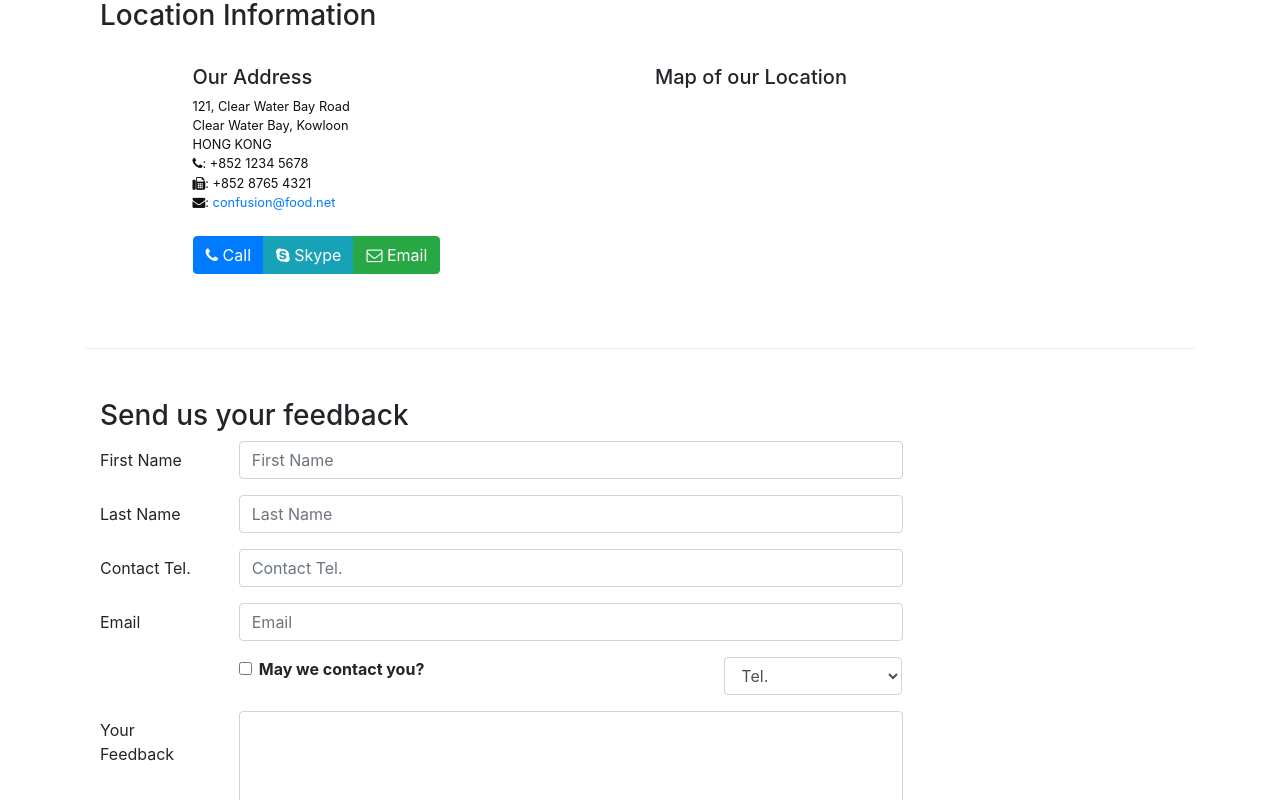
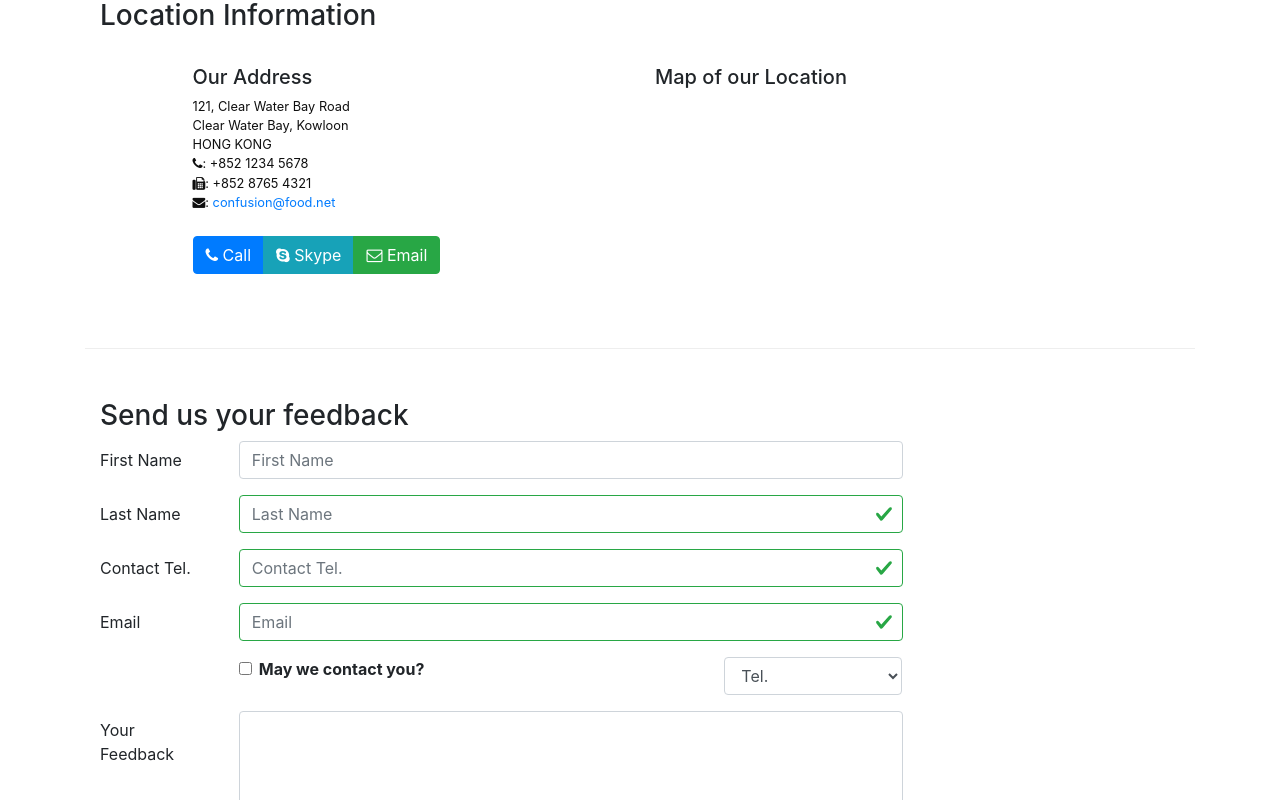
Before and after one commit to AhmedElsayed101/Restaurant-demo, a React (Create React App) app: page /contactus in a window 1280 px wide. Shown: the part 498-1298 px from the top of the page. Built offline with nearby package versions, Linux system fonts and the light colour scheme.

Commit message:
my try of validation

```diff
--- a/src/components/ContactComponent.js
+++ b/src/components/ContactComponent.js
@@ -1,81 +1,152 @@
-import React, {Component} from 'react';
-import {Link} from 'react-router-dom'
-import { BreadcrumbItem, Breadcrumb, Button, Form, FormGroup, FormFeedback, Label, Input, Col } from "reactstrap";
+import React, { Component } from "react";
+import { Link } from "react-router-dom";
+import {
+    BreadcrumbItem,
+    Breadcrumb,
+    Button,
+    Form,
+    FormGroup,
+    FormFeedback,
+    Label,
+    Input,
+    Col,
+} from "reactstrap";
 
-
-
-class Contact extends Component{
-
+class Contact extends Component {
     state = {
-        firstname: '',
-        lastname: '',
-        telnum: '',
-        email: '',
+        firstname: "",
+        lastname: "",
+        telnum: "",
+        email: "",
         agree: false,
-        contactType: 'Tel.',
-        message: '',
-        touched : {
+        contactType: "Tel.",
+        message: "",
+        touched: {
             firstname: false,
-            lastname : false,
-            telnum : false,
-            email : false,
+            lastname: false,
+            telnum: false,
+            email: false,
         },
-    }
+    };
 
     handleInputChange = (event) => {
-        const {target} = event
-        const {name, type , value , checked} = target
-        console.log('name', name)
-        const valueToSave = type === 'checkbox' ? checked : value
+        const { target } = event;
+        const { name, type, value, checked } = target;
+        console.log("name", name);
+        const valueToSave = type === "checkbox" ? checked : value;
 
         this.setState(() => ({
-            [name] : valueToSave
-        }))
-    }
+            [name]: valueToSave,
+        }));
+    };
 
     handleSubmit = (event) => {
-        event.preventDefault()
-        console.log('state', this.state)
-        alert('state ' + JSON.stringify(this.state))
-    }
+        event.preventDefault();
+        console.log("state", this.state);
+        alert("state " + JSON.stringify(this.state));
+    };
+
+    handleBlur = (field) => (event) => {
+        this.setState({
+            touched: { ...this.state.touched, [field]: true },
+        });
+    };
+
+    validate = (firstname, lastname, telnum, email) => {
+
+        const errors = {
+            firstname: "",
+            lastname: "",
+            telnum: "",
+            email: "",
+        };
+
+        if (this.state.touched.firstname && firstname.lengh < 3)
+            errors.firstname = "First Name should be >= 3 characters";
+        else if (this.state.touched.firstname && firstname.lengh > 10)
+            errors.firstname = "First Name should be <= 10 characters";
+
+        if (this.state.touched.lastname && lastname.length < 3)
+            errors.lastname = "Last Name should be >= 3 characters";
+        else if (this.state.touched.lastname && lastname.length > 10)
+            errors.lastname = "Last Name should be <= 10 characters";
+
+        const reg = /^\d+$/;
+        if (this.state.touched.telnum && !reg.test(telnum))
+            errors.telnum = "Tel. Number should contain only numbers";
+
+        if (
+            this.state.touched.email &&
+            email.split("").filter((x) => x === "@").length !== 1
+        )
+            errors.email = "Email should contain a @";
+
+        return errors;
+    };
+
     render() {
+        const { firstname, lastname, telnum, email } = this.state;
+        const errors = this.validate(firstname, lastname, telnum, email);
 
-        return(
+        return (
             <div className="container">
-
                 <div className="row">
                     <Breadcrumb>
-                        <BreadcrumbItem><Link to = '/home'>Home</Link></BreadcrumbItem>
-                        <BreadcrumbItem><Link to = '/menu'>Menu</Link></BreadcrumbItem>
+                        <BreadcrumbItem>
+                            <Link to="/home">Home</Link>
+                        </BreadcrumbItem>
+                        <BreadcrumbItem>
+                            <Link to="/menu">Menu</Link>
+                        </BreadcrumbItem>
                     </Breadcrumb>
                     <div className="col-12">
-                    <h3>Contact Us</h3>
+                        <h3>Contact Us</h3>
                     </div>
                 </div>
 
                 <div className="row row-content">
                     <div className="col-12">
-                    <h3>Location Information</h3>
+                        <h3>Location Information</h3>
                     </div>
                     <div className="col-12 col-sm-4 offset-sm-1">
-                            <h5>Our Address</h5>
-                            <address>
-                            121, Clear Water Bay Road<br />
-                            Clear Water Bay, Kowloon<br />
-                            HONG KONG<br />
-                            <i className="fa fa-phone"></i>: +852 1234 5678<br />
-                            <i className="fa fa-fax"></i>: +852 8765 4321<br />
-                            <i className="fa fa-envelope"></i>: <a href="mailto:confusion@food.net">confusion@food.net</a>
-                            </address>
+                        <h5>Our Address</h5>
+                        <address>
+                            121, Clear Water Bay Road
+              <br />
+              Clear Water Bay, Kowloon
+              <br />
+              HONG KONG
+              <br />
+                            <i className="fa fa-phone"></i>: +852 1234 5678
+              <br />
+                            <i className="fa fa-fax"></i>: +852 8765 4321
+              <br />
+                            <i className="fa fa-envelope"></i>:{" "}
+                            <a href="mailto:confusion@food.net">confusion@food.net</a>
+                        </address>
                     </div>
                     <div className="col-12 col-sm-6 offset-sm-1">
                         <h5>Map of our Location</h5>
                     </div>
                     <div className="col-12 col-sm-11 offset-sm-1">
                         <div className="btn-group" role="group">
-                            <a role="button" className="btn btn-primary" href="tel:+85212345678"><i className="fa fa-phone"></i> Call</a>
-                            <a role="button" className="btn btn-info"><i className="fa fa-skype"></i> Skype</a>
-                            <a role="button" className="btn btn-success" href="mailto:confusion@food.net"><i className="fa fa-envelope-o"></i> Email</a>
+                            <a
+                                role="button"
+                                className="btn btn-primary"
+                                href="tel:+85212345678"
+                            >
+                                <i className="fa fa-phone"></i> Call
+              </a>
+                            <a role="button" className="btn btn-info">
+                                <i className="fa fa-skype"></i> Skype
+              </a>
+                            <a
+                                role="button"
+                                className="btn btn-success"
+                                href="mailto:confusion@food.net"
+                            >
+                                <i className="fa fa-envelope-o"></i> Email
+              </a>
                         </div>
                     </div>
                 </div>
@@ -84,69 +155,138 @@ class Contact extends Component{
                         <h3>Send us your feedback</h3>
                     </div>
                     <div className="col-12 col-md-9">
-                        <Form onSubmit = {this.handleSubmit}>
+                        <Form onSubmit={this.handleSubmit}>
                             <FormGroup row>
-                                <Label htmlFor='firstname' md="2">First Name </Label>
+                                <Label htmlFor="firstname" md="2">
+                                    First Name{" "}
+                                </Label>
                                 <Col md="10">
-                                    <Input type= "text" id = "firstname" name = "firstname" placeholder="First Name" value = {this.state.firstname} onChange = {this.handleInputChange}></Input>
+                                    <Input
+                                        type="text"
+                                        id="firstname"
+                                        name="firstname"
+                                        placeholder="First Name"
+                                        valid = {errors.firstname === '' && this.state.touched.firstname === true}
+                                        invalid = {errors.firstname !== ''}
+                                        value={this.state.firstname}
+                                        onBlur = {this.handleBlur('firstname')}
+                                        onChange={this.handleInputChange}
+                                    ></Input>
+                                    <FormFeedback>{errors.firstname}</FormFeedback>
                                 </Col>
                             </FormGroup>
                             <FormGroup row>
-                                <Label htmlFor='lastname' md="2">Last Name</Label>
+                                <Label htmlFor="lastname" md="2">
+                                    Last Name
+                </Label>
                                 <Col md="10">
-                                    <Input type= "text" id = "lastname" name = "lastname" placeholder="Last Name" value = {this.state.lastname} onChange ={this.handleInputChange}></Input>
+                                    <Input
+                                        type="text"
+                                        id="lastname"
+                                        name="lastname"
+                                        placeholder="Last Name"
+                                        valid = {errors.lastname === ''}                                        invalid = {errors.firstname !== ''}
+                                        invalid = {errors.lastname !== ''}
+                                        value={this.state.lastname}
+                                        onBlur = {this.handleBlur('lastname')}
+                                        onChange={this.handleInputChange}
+                                    ></Input>
+                                    <FormFeedback>{errors.lastname}</FormFeedback>
                                 </Col>
                             </FormGroup>
                             <FormGroup row>
-                                <Label htmlFor='telnum' md="2">Contact Tel.</Label>
+                                <Label htmlFor="telnum" md="2">
+                                    Contact Tel.
+                </Label>
                                 <Col md="10">
-                                    <Input type= "tel" id = "telnum" name = "telnum" placeholder="Contact Tel." value = {this.state.telnum} onChange ={this.handleInputChange}></Input>
+                                    <Input
+                                        type="tel"
+                                        id="telnum"
+                                        name="telnum"
+                                        placeholder="Contact Tel."
+                                        value={this.state.telnum}
+                                        valid = {errors.telnum === ''}
+                                        invalid = {errors.telnum !== ''}
+                                        onBlur = {this.handleBlur('telnum')}
+                                        onChange={this.handleInputChange}
+                                    ></Input>
+                                    <FormFeedback>{errors.telnum}</FormFeedback>
                                 </Col>
                             </FormGroup>
                             <FormGroup row>
-                                <Label htmlFor='email' md="2">Email</Label>
+                                <Label htmlFor="email" md="2">
+                                    Email
+                </Label>
                                 <Col md="10">
-                                    <Input type= "email" id = "email" name = "email" placeholder="Email" value = {this.state.email} onChange ={this.handleInputChange}></Input>
+                                    <Input
+                                        type="email"
+                                        id="email"
+                                        name="email"
+                                        placeholder="Email"
+                                        value={this.state.email}
+                                        valid = {errors.email === ''}
+                                        invalid = {errors.email !== ''}
+                                        onBlur = {this.handleBlur('email')}
+                                        onChange={this.handleInputChange}
+                                    ></Input>
+                                    <FormFeedback>{errors.email}</FormFeedback>
                                 </Col>
                             </FormGroup>
                             <FormGroup row>
-                                <Col md={{size:6, offset: 2}}>
+                                <Col md={{ size: 6, offset: 2 }}>
                                     <FormGroup check>
                                         <Label check>
-                                            <Input type= "checkbox" name = "agree" checked = {this.state.agree} onChange ={this.handleInputChange}/>{' '}
+                                            <Input
+                                                type="checkbox"
+                                                name="agree"
+                                                checked={this.state.agree}
+                                                onChange={this.handleInputChange}
+                                            />{" "}
                                             <strong>May we contact you?</strong>
                                         </Label>
                                     </FormGroup>
                                 </Col>
-                                <Col md={{size:3, offset: 1}}>
-                                    <Input type ="select" name = "contactType" value = {this.state.contactType} onChange ={this.handleInputChange}>
+                                <Col md={{ size: 3, offset: 1 }}>
+                                    <Input
+                                        type="select"
+                                        name="contactType"
+                                        value={this.state.contactType}
+                                        onChange={this.handleInputChange}
+                                    >
                                         <option value="">Tel.</option>
                                         <option value="">Email</option>
                                     </Input>
                                 </Col>
                             </FormGroup>
                             <FormGroup row>
-                                <Label htmlFor='message' md="2">Your Feedback</Label>
+                                <Label htmlFor="message" md="2">
+                                    Your Feedback
+                </Label>
                                 <Col md="10">
-                                    <Input type= "textarea" id = "message" name = "message" rows ="12" placeholder="" value = {this.state.message} onChange ={this.handleInputChange} ></Input>
+                                    <Input
+                                        type="textarea"
+                                        id="message"
+                                        name="message"
+                                        rows="12"
+                                        placeholder=""
+                                        value={this.state.message}
+                                        onChange={this.handleInputChange}
+                                    ></Input>
                                 </Col>
                             </FormGroup>
                             <FormGroup row>
-                                <Col md= {{size: 6, offset: 2}}>
-                                    <Button type="submit" color="primary">Send Feedback</Button>
+                                <Col md={{ size: 6, offset: 2 }}>
+                                    <Button type="submit" color="primary">
+                                        Send Feedback
+                  </Button>
                                 </Col>
                             </FormGroup>
-
-
-
-
                         </Form>
                     </div>
                 </div>
             </div>
         );
     }
-
 }
 
 export default Contact;
```
